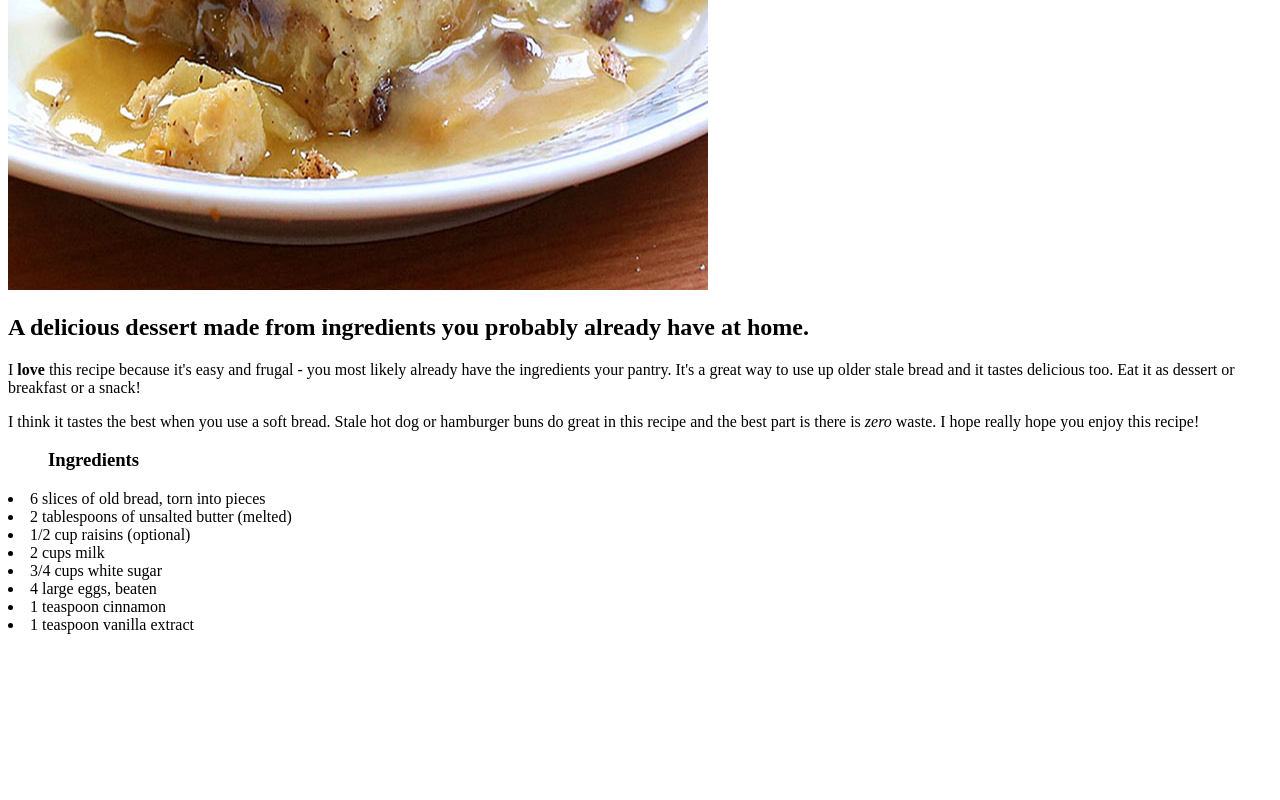
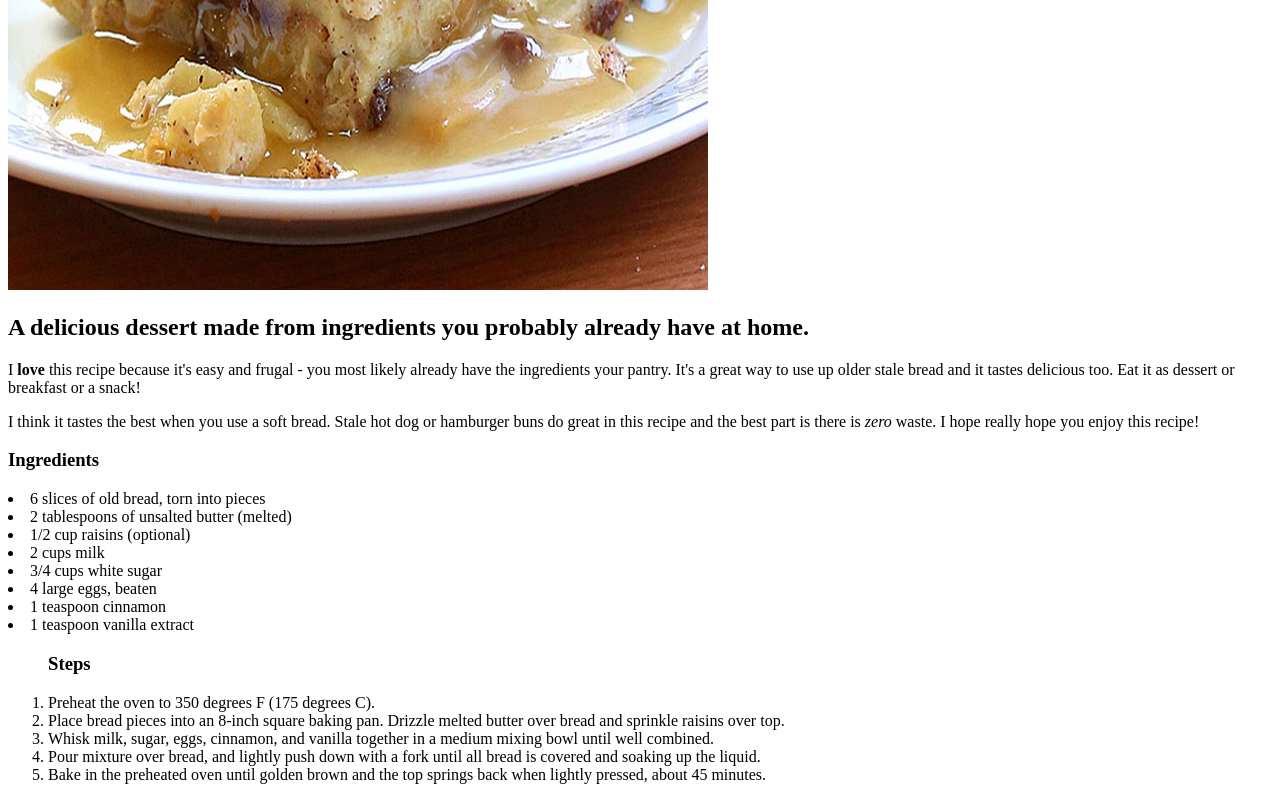
Before and after one commit to Breezer80/odin-recipes, a plain HTML site: page recipes/breadpudding.html in a window 1280 px wide. Shown: the part 805-1605 px from the top of the page. Before the commit the page ends 1447 px from the top, so only its background shows below. Drawn offline with Linux system fonts and the light colour scheme.

Commit message:
Add steps as ordered list

```diff
--- a/recipes/breadpudding.html
+++ b/recipes/breadpudding.html
@@ -16,7 +16,8 @@
     <p> I think it tastes the best when you use a soft bread.  Stale hot dog or hamburger buns do great
         in this recipe and the best part is there is <em>zero</em> waste.  I hope really hope you enjoy this recipe!
     </p>
-    <h3><ul>Ingredients</h3>
+    <ul></ul>
+    <h3>Ingredients</h3>
         <li>6 slices of old bread, torn into pieces</li>
         <li>2 tablespoons of unsalted butter (melted)</li>
         <li>1/2 cup raisins (optional)</li>
@@ -26,6 +27,18 @@
         <li>1 teaspoon cinnamon</li>
         <li>1 teaspoon vanilla extract</li>
     </ul>
+    <ol>
+    <h3>Steps</h3>
+        <li>Preheat the oven to 350 degrees F (175 degrees C).</li>
+        <li>Place bread pieces into an 8-inch square baking pan. Drizzle melted butter over bread
+             and sprinkle raisins over top.</li>
+        <li>Whisk milk, sugar, eggs, cinnamon, and vanilla together in a medium mixing bowl until
+             well combined.</li>
+        <li>Pour mixture over bread, and lightly push down with a fork until all bread is covered and soaking up the liquid.</li>
+        <li>Bake in the preheated oven until golden brown and the top springs back when lightly pressed,
+             about 45 minutes.</li>
+    </ol>
+
 
 
 </body>
```
